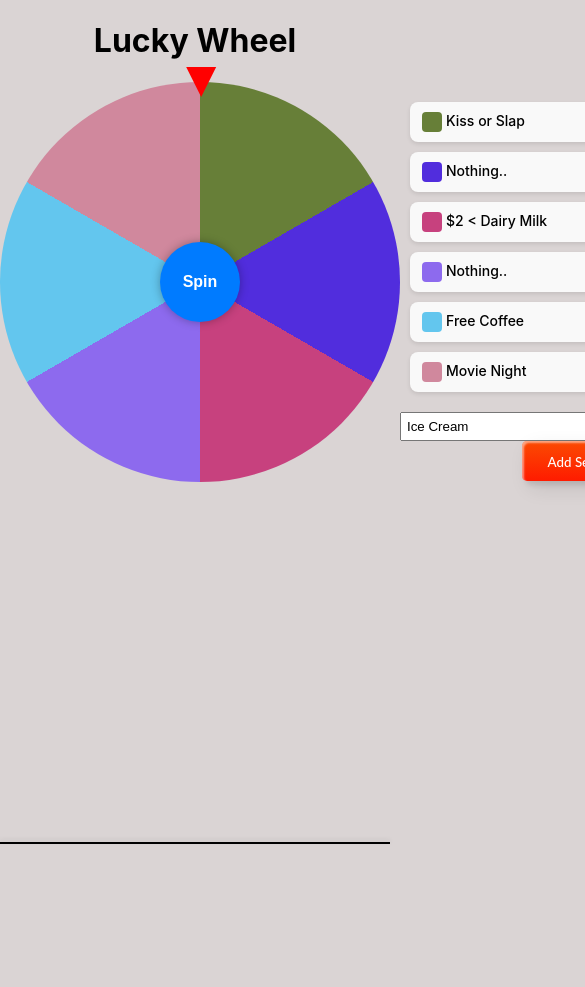
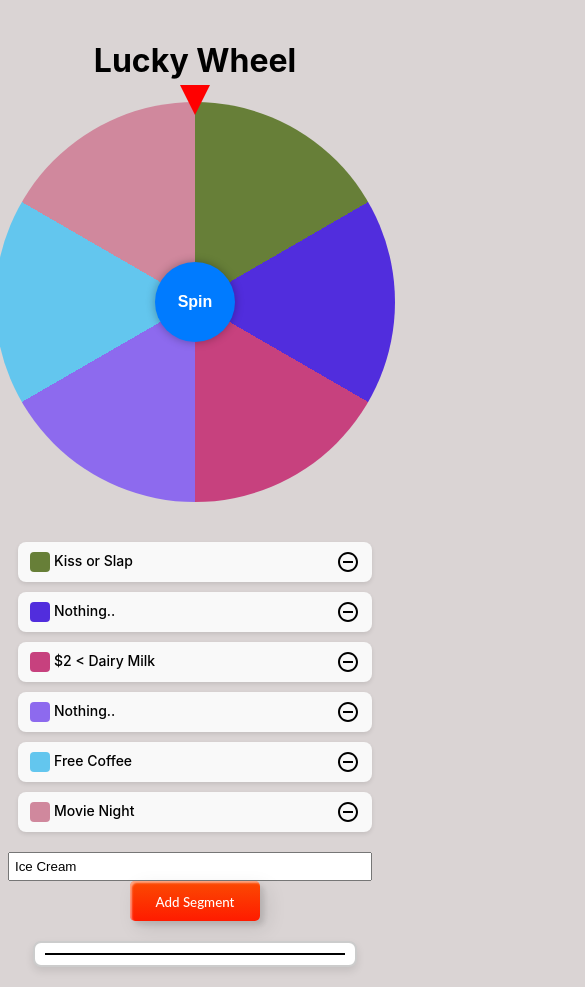
Before and after one commit to samuel-ctrl/one-page-website, a React (Create React App) app: page / in a window 390 px wide. Shown: the top 987 px of the page, 585 px wide, since content can reach past the window. Before the commit the page ends 844 px from the top, so only its background shows below. Built offline with nearby package versions, Linux system fonts and the light colour scheme.

Commit message:
added responsive

```diff
--- a/src/App.css
+++ b/src/App.css
@@ -1,23 +1,34 @@
+/* App.css */
 .App {
   text-align: center;
-}
-
-.App-header {
-  background-color: #282c34;
+  position: relative;
   min-height: 100vh;
   display: flex;
   flex-direction: column;
   align-items: center;
-  justify-content: center;
-  font-size: calc(10px + 2vmin);
-  color: white;
+  padding: 20px;
 }
 
 .sticky-ad {
   position: fixed;
-  bottom: 0;
-  width: 100%;
-  text-align: center;
-  background: white;
-  box-shadow: 0 -2px 5px rgba(0, 0, 0, 0.1);
+  bottom: 20px;
+  right: 20px;
+  background-color: white;
+  border: 2px solid #ccc;
+  border-radius: 8px;
+  padding: 10px;
+  box-shadow: 0 4px 8px rgba(0, 0, 0, 0.1);
+  z-index: 1000;
 }
+
+/* Responsive adjustments */
+@media (max-width: 768px) {
+  .sticky-ad {
+    position: static;
+    margin-top: 20px;
+    width: 100%;
+    max-width: 300px;
+    margin-left: auto;
+    margin-right: auto;
+  }
+}
--- a/src/App.js
+++ b/src/App.js
@@ -3,7 +3,7 @@ import Header from './components/Header';
 import AdBanner from './components/Ads/Google';
 import LuckyWheel from "./components/luckyWheel/script";
 import { getRandomColor } from "./components/utils";
-import "./App.css"
+import "./App.css";
 
 const App = () => {
   const [inputValue, setInputValue] = useState("Ice Cream");
@@ -23,8 +23,8 @@ const App = () => {
       alert("Please enter a label for the segment!");
       return;
     }
-    if (value.length > 50){
-      alert("Lable is must less than 50 lettrs.");
+    if (value.length > 50) {
+      alert("Label must be less than 50 letters.");
       return;
     }
     setSegments([...segments, { color: getRandomColor(), label: value }]);
@@ -38,17 +38,24 @@ const App = () => {
       setSegments(newSegments);
     }
   };
+
   return (
     <div className="App">
       <Header />
-      <div style={{display:"flex"}}>
-        <LuckyWheel segments={segments} removeSegment={removeSegment} addSegment={addSegment} inputValue={inputValue} setInputValue={setInputValue}/>
+      <div style={{ display: "flex", width: "100%", justifyContent: "center" }}>
+        <LuckyWheel
+          segments={segments}
+          removeSegment={removeSegment}
+          addSegment={addSegment}
+          inputValue={inputValue}
+          setInputValue={setInputValue}
+        />
       </div>
       <div className="sticky-ad">
         <AdBanner />
       </div>
     </div>
   );
-}
+};
 
 export default App;
--- a/src/components/luckyWheel/script.js
+++ b/src/components/luckyWheel/script.js
@@ -1,6 +1,6 @@
 import React, { useState } from "react";
 import RemoveCircleOutlineIcon from '@mui/icons-material/RemoveCircleOutline';
-import Button1 from '../Button/script.js'
+import Button1 from '../Button/script.js';
 
 const LuckyWheel = ({segments, removeSegment, addSegment, inputValue, setInputValue, ...rest}) => {
   const [rotation, setRotation] = useState(0);
@@ -18,13 +18,30 @@ const LuckyWheel = ({segments, removeSegment, addSegment, inputValue, setInputVa
   };
 
   return (
-    <div style={{ textAlign: "center", position: "relative", width: "100%", display: "flex"}}>
-      <div style={{width:"400px", height:"400px"}}>
-
+    <div style={{ textAlign: "center", position: "relative", width: "100%", display: "flex", flexDirection: "column", alignItems: "center" }}>
+      <div style={{ position: "relative", width: "400px", height: "400px" }}>
+        {/* Arrow */}
         <div
           style={{
-            width: "400px",
-            height: "400px",
+            position: "absolute",
+            rotate: "180deg",
+            top: "-17px",
+            left: "50%",
+            transform: "translateX(50%)",
+            width: "0",
+            height: "0",
+            borderLeft: "15px solid transparent",
+            borderRight: "15px solid transparent",
+            borderBottom: "30px solid red",
+            zIndex: 20,
+          }}
+        ></div>
+
+        {/* Wheel */}
+        <div
+          style={{
+            width: "100%",
+            height: "100%",
             borderRadius: "50%",
             background: `conic-gradient(
               ${segments.map((seg, i) => `${seg.color} ${(360 / segments.length) * i}deg ${(360 / segments.length) * (i + 1)}deg`).join(", ")}
@@ -34,21 +51,6 @@ const LuckyWheel = ({segments, removeSegment, addSegment, inputValue, setInputVa
             position: "relative",
           }}
         >
-          <div
-            style={{
-              position: "absolute",
-              top: "-15px",
-              left: "50%",
-              rotate: "180deg",
-              transform: "translateX(46%)",
-              width: "0",
-              height: "0",
-              borderLeft: "15px solid transparent",
-              borderRight: "15px solid transparent",
-              borderBottom: "30px solid red",
-              zIndex: 20,
-            }}
-          ></div>
           <button
             onClick={spinWheel}
             style={{
@@ -79,8 +81,7 @@ const LuckyWheel = ({segments, removeSegment, addSegment, inputValue, setInputVa
         </div>
       </div>
 
-      <div>
-
+      <div style={{ marginTop: "20px" }}>
         <div
           style={{
             margin: "20px 10px",
@@ -110,7 +111,7 @@ const LuckyWheel = ({segments, removeSegment, addSegment, inputValue, setInputVa
                     borderRadius: "4px",
                   }}
                 ></div>
-            <span style={{ fontSize: "14px", fontWeight: "500",marginLeft: "4px" }}>{seg.label}</span>
+                <span style={{ fontSize: "14px", fontWeight: "500", marginLeft: "4px" }}>{seg.label}</span>
               </div>
               <RemoveCircleOutlineIcon style={{cursor: "pointer"}} onClick={()=>removeSegment(i)}/>
             </div>
@@ -125,12 +126,11 @@ const LuckyWheel = ({segments, removeSegment, addSegment, inputValue, setInputVa
             inputValue.length < 50 && setInputValue(e.target.value)
           }}
           placeholder="Enter segment label"
-          style={{ padding: "5px", marginRight: "10px", width:"350px"}}
-          disabled = {segments.length > 24}
+          style={{ padding: "5px", marginRight: "10px", width: "350px" }}
+          disabled={segments.length > 24}
         />
 
         <Button1 whenClick={()=>addSegment(inputValue)} disabled={segments.length > 24} text={"Add Segment"} />
-
       </div>
     </div>
   );
```
Lines whose indentation alone changed are shown as unchanged.
